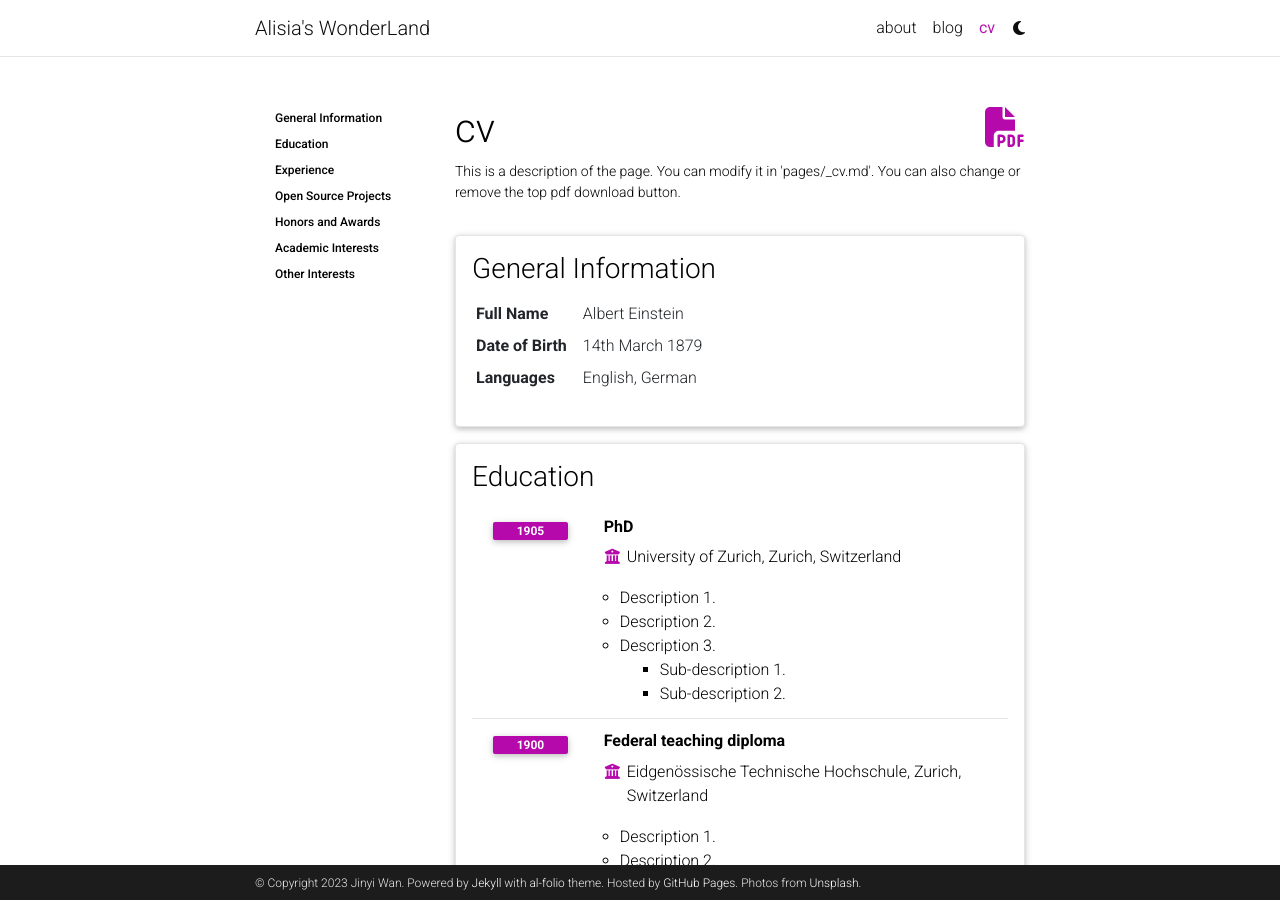
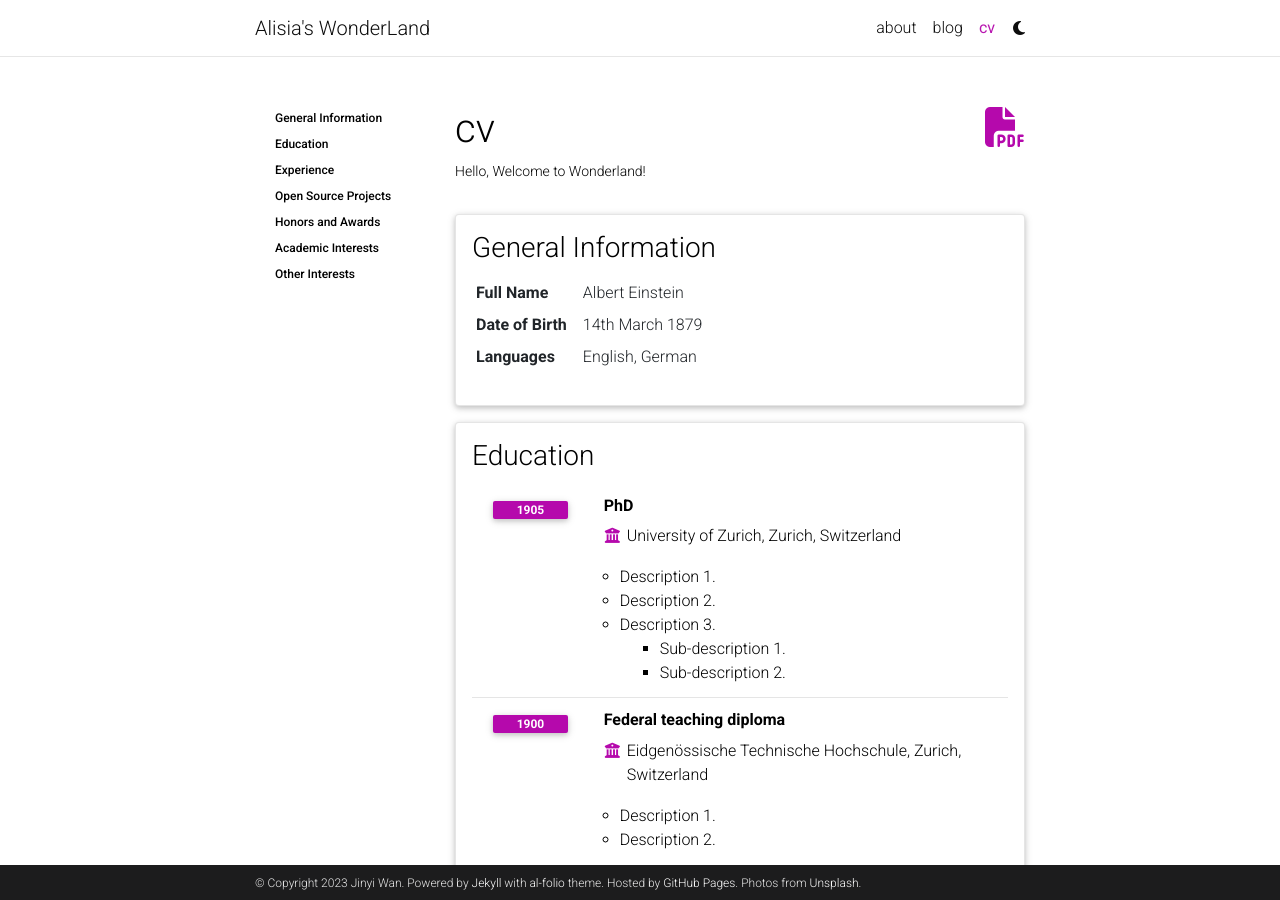
Before and after one commit to Alisia0182/Alisia0182.github.io, a Jekyll site: the page built from _pages/cv.md, in a window 1280 px wide and 900 px high. Built offline with Jekyll 4.4.1, drawn with Linux system fonts in a browser that asks for light colours; comment, search, counter and statistics services are not loaded; a style sheet for code colours, icons or effects is not loaded.

Commit message:
Update cv.md

```diff
--- a/_pages/cv.md
+++ b/_pages/cv.md
@@ -5,7 +5,7 @@
 nav: true
 nav_order: 4
 cv_pdf: CV_JinyiWan.pdf
-description: This is a description of the page. You can modify it in 'pages/_cv.md'. You can also change or remove the top pdf download button.
+description: Hello, Welcome to Wonderland!
 toc:
   sidebar: left
 ---
```
